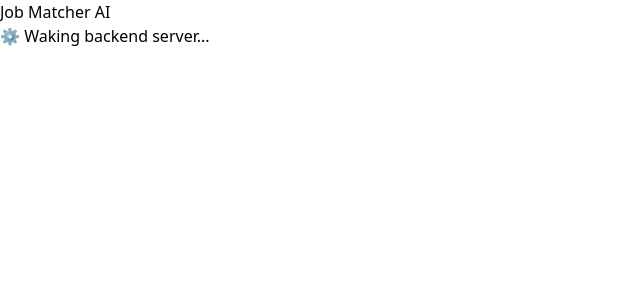
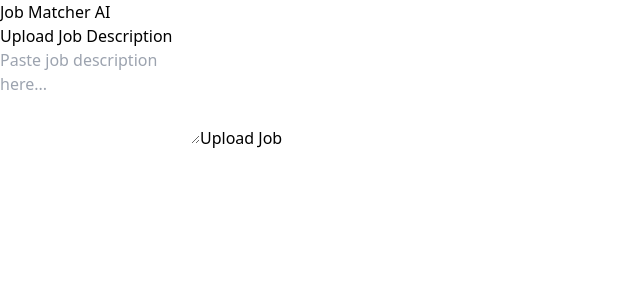
Before and after one commit to ShivaGujja/TalentAlign, a React app in the folder Frontend/: page / in a window 1280 px wide. Shown: the top 300 px of the page, without its empty margins (0-640 px from the left). Built offline with nearby package versions, Linux system fonts and the light colour scheme; no server answers; the HTML template or start-up script is replaced by a standard one.

Commit message:
errror_crrection

```diff
--- a/Frontend/src/App.jsx
+++ b/Frontend/src/App.jsx
@@ -1,22 +1,21 @@
-import React, { useState, useEffect } from "react";
+import React, { useState,useEffect } from "react";
 import JobUpload from "./components/JobUpload";
 import ResumeUpload from "./components/ResumeUpload";
 import Results from "./components/Results";
 
+
+
 const API_URL = "https://job-matcher-ai.onrender.com";
-
 export default function App() {
   const [jobId, setJobId] = useState(null);
   const [candidateIds, setCandidateIds] = useState([]);
-  const [backendReady, setBackendReady] = useState(false);
-
-  useEffect(() => {
+   useEffect(() => {
+    // Ping backend once when app loads
     const wakeBackend = async () => {
       try {
         const res = await fetch(`${API_URL}/`);
         if (res.ok) {
           console.log(" Backend awake and ready!");
-          setBackendReady(true);
         } else {
           console.warn(" Backend ping failed:", res.status);
         }
@@ -27,24 +26,22 @@ export default function App() {
     wakeBackend();
   }, []);
 
+
+
   return (
     <div className="max-w-3xl mx-auto p-6 space-y-6">
       <h1 className="text-2xl font-bold text-center text-indigo-700">
         Job Matcher AI
       </h1>
 
-      {!backendReady ? (
-        <p className="text-center text-gray-500">⚙️ Waking backend server...</p>
-      ) : (
-        <>
-          <JobUpload setJobId={setJobId} />
+      <JobUpload setJobId={setJobId} />
 
-          {jobId && <ResumeUpload setCandidateIds={setCandidateIds} />}
+      {jobId && (
+        <ResumeUpload setCandidateIds={setCandidateIds} />
+      )}
 
-          {jobId && candidateIds.length > 0 && (
-            <Results jobId={jobId} candidateIds={candidateIds} />
-          )}
-        </>
+      {jobId && candidateIds.length > 0 && (
+        <Results jobId={jobId} candidateIds={candidateIds} />
       )}
     </div>
   );
```
